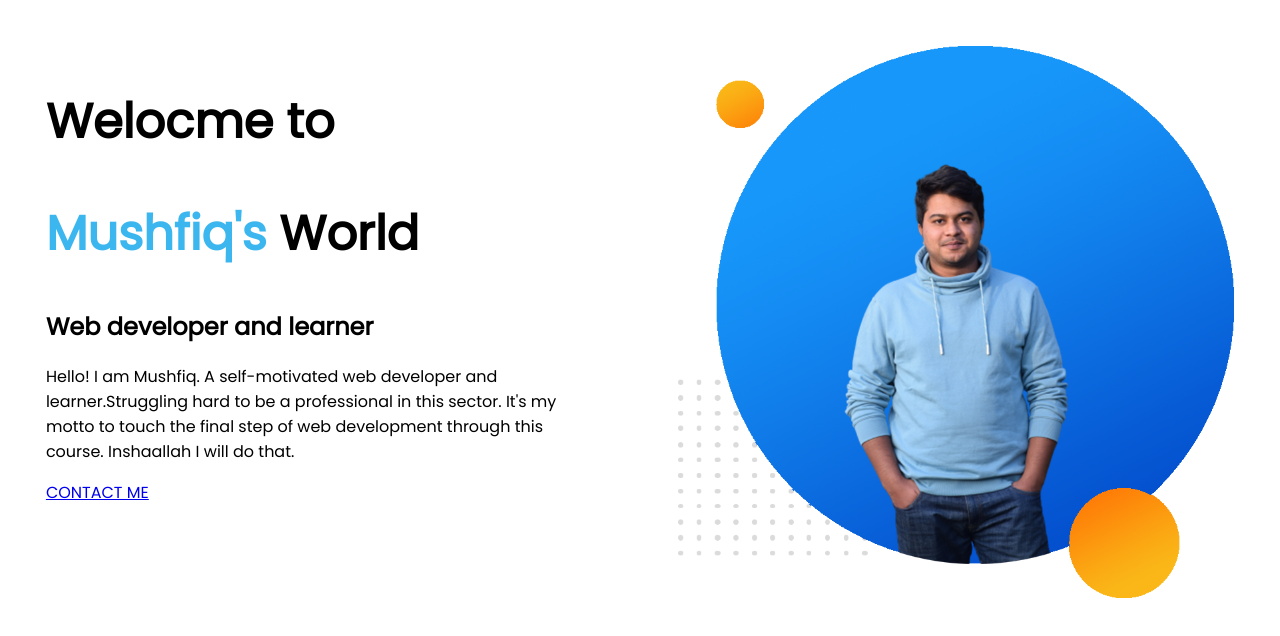
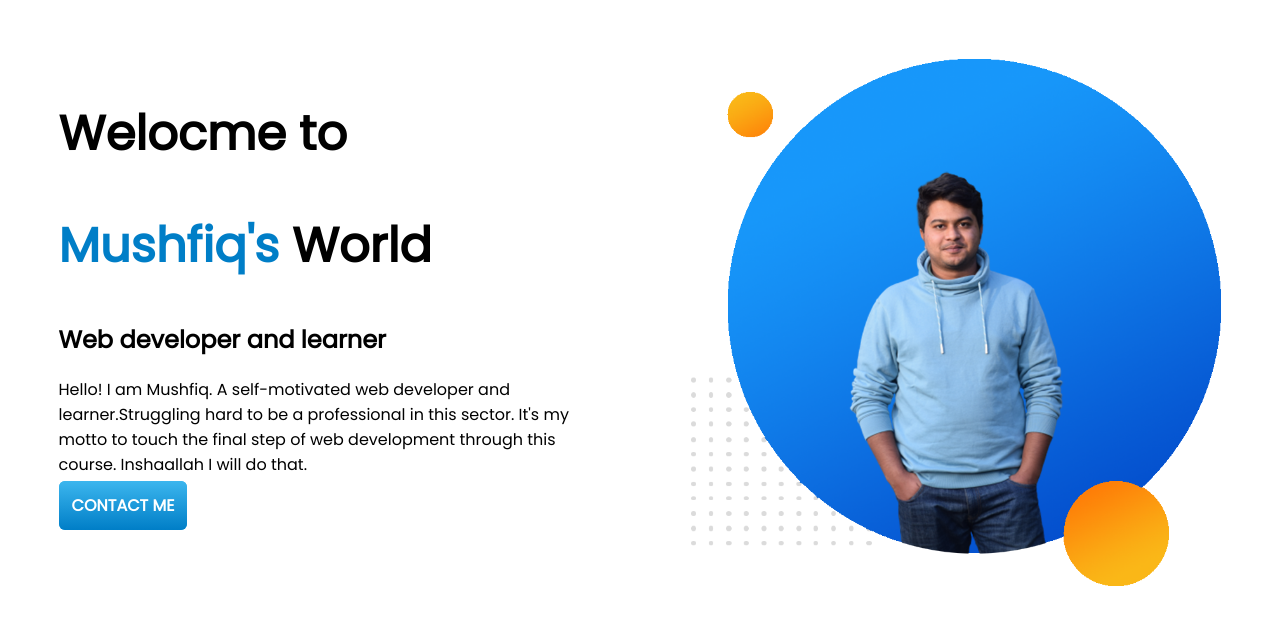
Before and after one commit to mushfiq5900/mi1-mo4-my-portfolio-site, a plain HTML site: page index.html in a window 1280 px wide. Drawn offline with Linux system fonts and the light colour scheme.

Commit message:
Color and style added

```diff
--- a/index.html
+++ b/index.html
@@ -24,7 +24,7 @@
                         through
                         this course. Inshaallah I will do that.
                     </p>
-                    <a target="blank" href="https://www.google.com">CONTACT ME</a>
+                    <a class="link-button" target="blank" href="https://www.google.com">CONTACT ME</a>
         </div>
         <div class="half-width">
             <img class="imagbg1" src="images/my-bg1.png" alt="Image of Mushfiq">
--- a/style.css
+++ b/style.css
@@ -5,18 +5,31 @@ h1{
     font-size: 48px;
 }
 .spancolor{
-    color: #3cb6ee;
+    color: #007ec7;
 }
 section{
     display: flex;
 }
 .half-width{
     width: 50%;
-    padding: 3%;
+    padding: 4%;
 }
 .half-width img{
     width: 100%;
 }
+.link-button{
+    text-decoration: none;
+    background-color: #3cb6ee;
+    padding: 13px;
+    font-weight: bold;
+    border-radius: 6px;
+    background-image: linear-gradient(#3cb6ee,#007ec7);
+    color: white;
+}
+.link-button:hover{
+    color: black;
+}
+
 
 
 /* .parasize{
```
